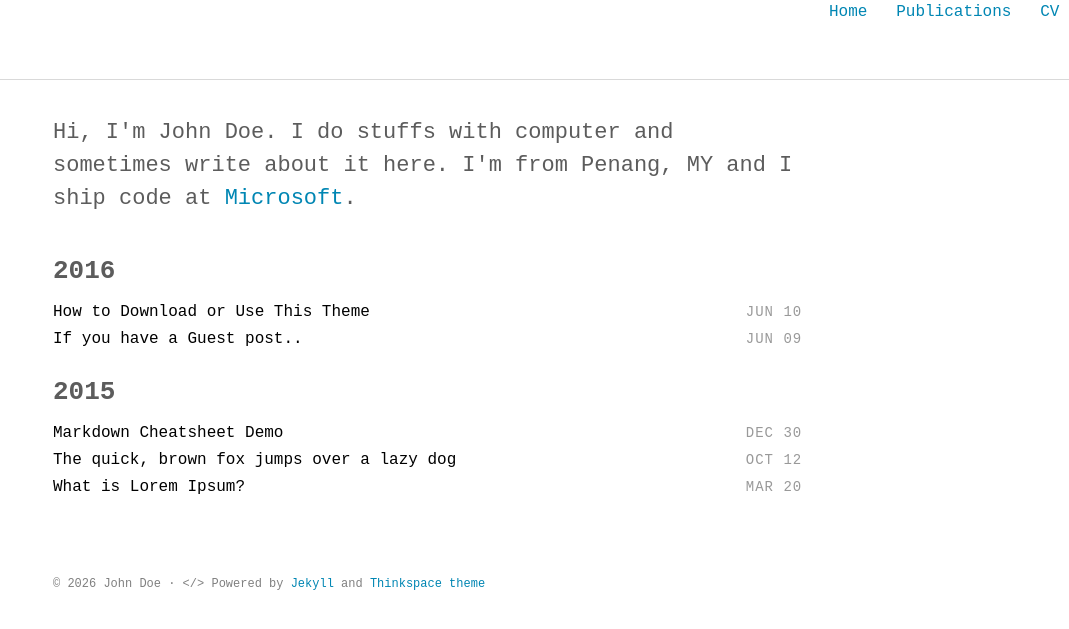
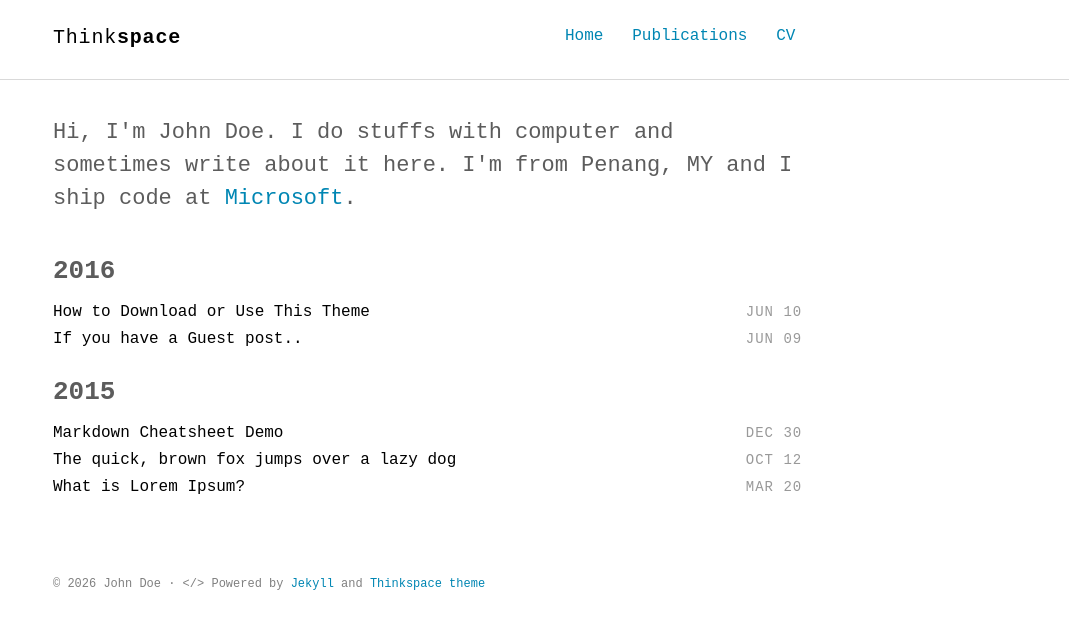
Before and after one commit to tnikas/tnikas.github.io, a Jekyll site: the page built from index.html, in a window 1280 px wide. Shown: the top 629 px of the page, without its empty margins (211-1280 px from the left). Built offline with Jekyll 4.4.1, drawn with Linux system fonts in a browser that asks for light colours; some web fonts are replaced.

Commit message:
Restore nav structure and use config navbar

```diff
--- a/_includes/nav.html
+++ b/_includes/nav.html
@@ -1,3 +1,11 @@
+<nav class="nav">
+  <div class="container">
+    <h1 class="logo">
+      <a href="{{ '/' | prepend: site.baseurl | prepend: site.url }}">
+        {{ site.title_left }}<span>{{ site.title_right }}</span>
+      </a>
+    </h1>
+
     <ul class="navbar">
       {% for item in site.navbar %}
         <li>
@@ -9,3 +17,5 @@
         </li>
       {% endfor %}
     </ul>
+  </div>
+</nav>
```
Lines whose indentation alone changed are shown as unchanged.
